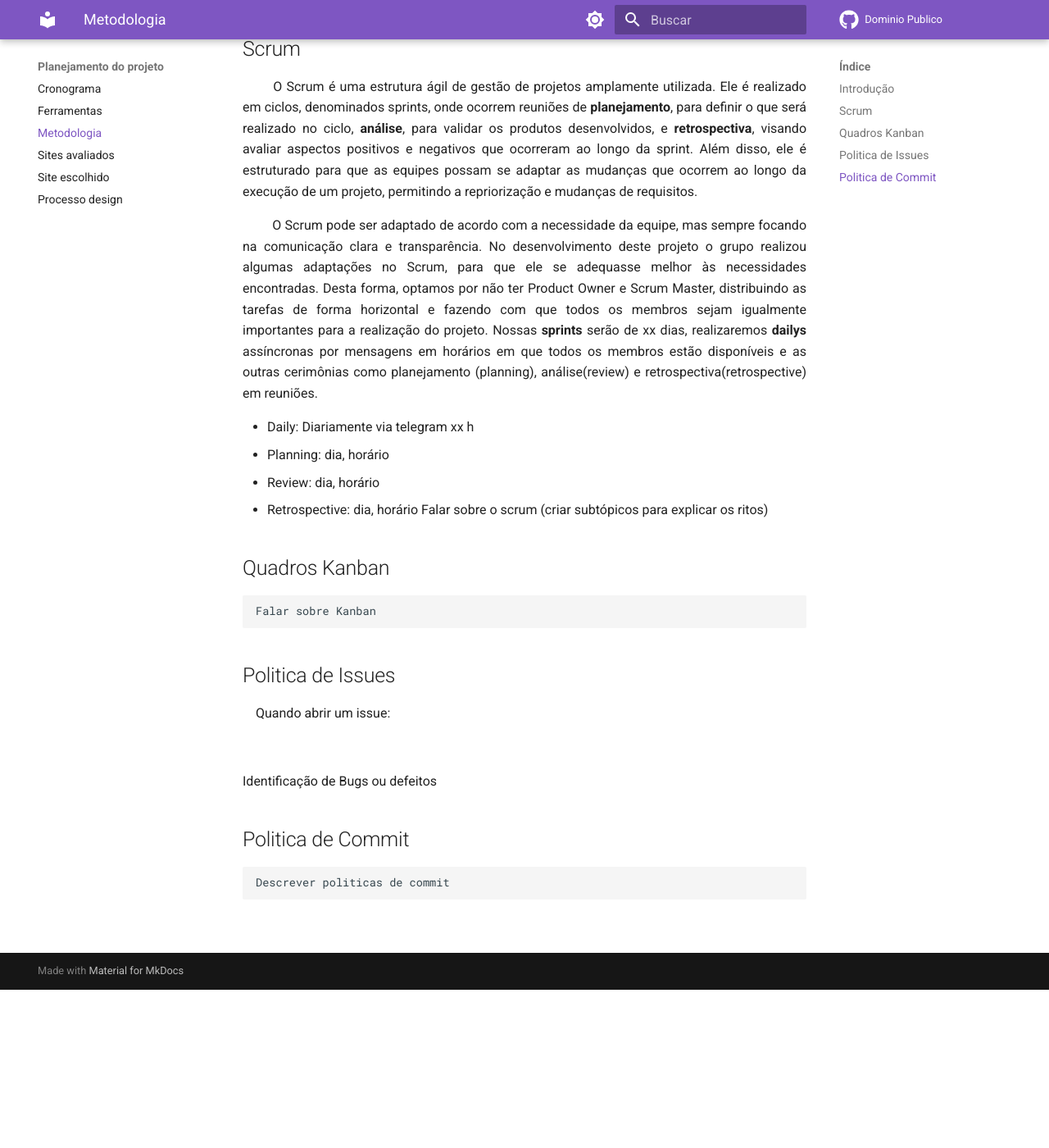
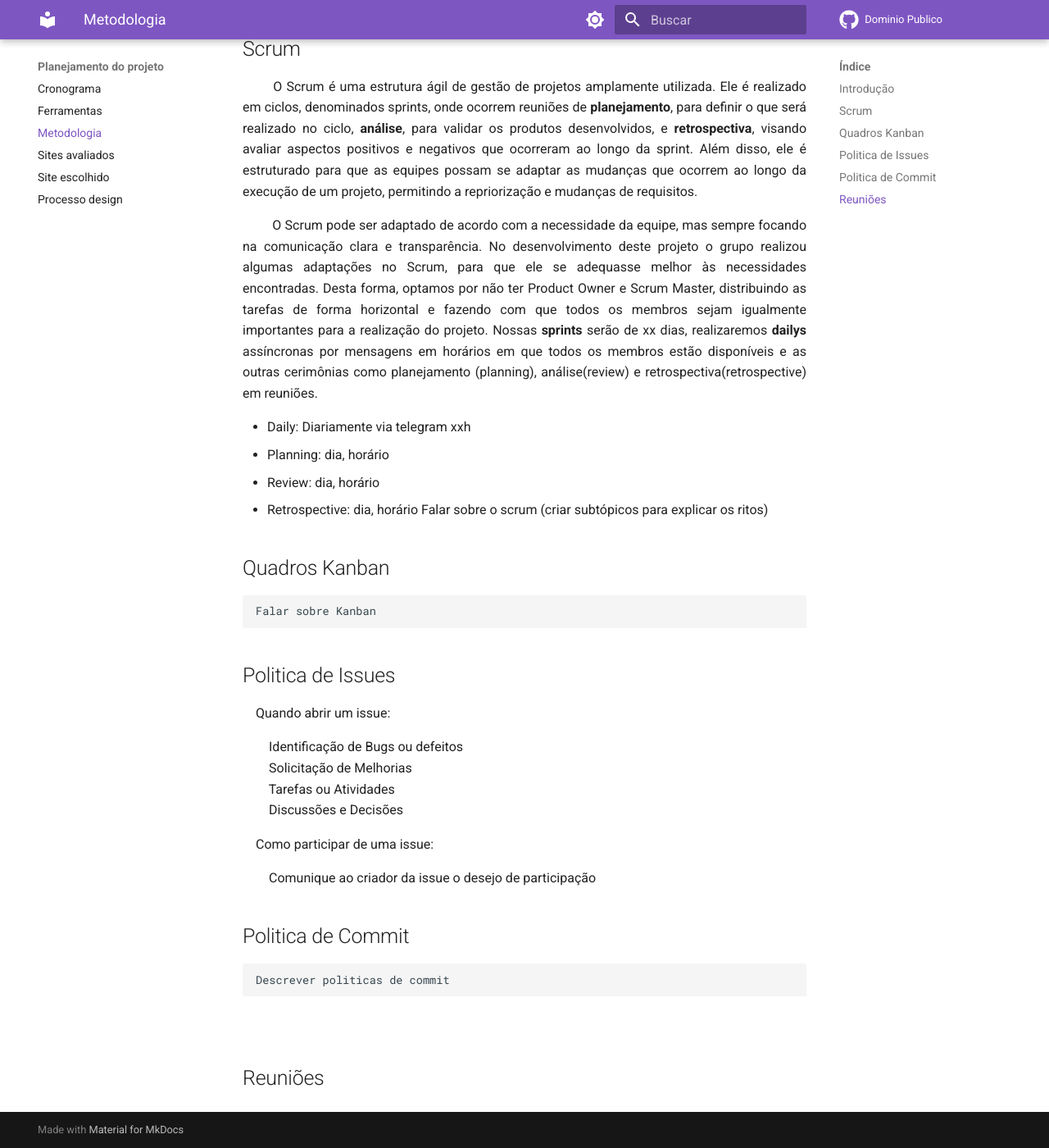
Before and after one commit to Interacao-Humano-Computador/2023.2-Dominio-Publico, an MkDocs documentation site: the page built from docs/planejamento/metodologia.md, in a window 1280 px wide and 1400 px high, scrolled down 445 px. Shown: the whole window at 82% size. Built offline with MkDocs 1.6.1 and Material for MkDocs 9.7.7, drawn with Linux system fonts in a browser that asks for light colours; comment, search, counter and statistics services are not loaded; before the commit the page ends 1652 px from its top, so only the background shows below that.

Commit message:
inicio politica issues

```diff
--- a/docs/planejamento/metodologia.md
+++ b/docs/planejamento/metodologia.md
@@ -11,7 +11,7 @@
     &emsp;&emsp; O Scrum pode ser adaptado de acordo com a necessidade da equipe, mas sempre focando na comunicação clara e transparência. No desenvolvimento deste projeto o grupo realizou algumas adaptações no Scrum, para que ele se adequasse melhor às necessidades encontradas. Desta forma, optamos por não ter Product Owner e Scrum Master, distribuindo as tarefas de forma horizontal e fazendo com que todos os membros sejam igualmente importantes para a realização do projeto. Nossas <b>sprints</b> serão de xx dias, realizaremos <b>dailys</b> assíncronas por mensagens em horários em que todos os membros estão disponíveis e as outras cerimônias como planejamento (planning), análise(review) e retrospectiva(retrospective) em reuniões.
 </p>
 
-- Daily: Diariamente via telegram xx h
+- Daily: Diariamente via telegram xxh
 - Planning: dia, horário
 - Review: dia, horário
 - Retrospective: dia, horário
@@ -22,8 +22,16 @@ Falar sobre o scrum (criar subtópicos para explicar os ritos)
 
 ## Politica de Issues
 <p style="text-align: justify;">&emsp;Quando abrir um issue:</p>
-&emsp;&emsp; <p>Identificação de Bugs ou defeitos<p>
+&emsp;&emsp;Identificação de Bugs ou defeitos<br>
+&emsp;&emsp;Solicitação de Melhorias<br>
+&emsp;&emsp;Tarefas ou Atividades<br>
+&emsp;&emsp;Discussões e Decisões<br>
+<p style="text-align: justify;">&emsp;Como participar de uma issue:</p>
+&emsp;&emsp;Comunique ao criador da issue o desejo de participação<br>
+
 
 ## Politica de Commit
     Descrever politicas de commit
 <p style="text-align: justify;">&emsp;&emsp;</p>
+
+## Reuniões
```
